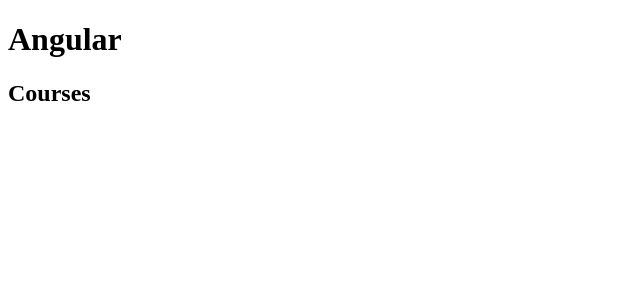
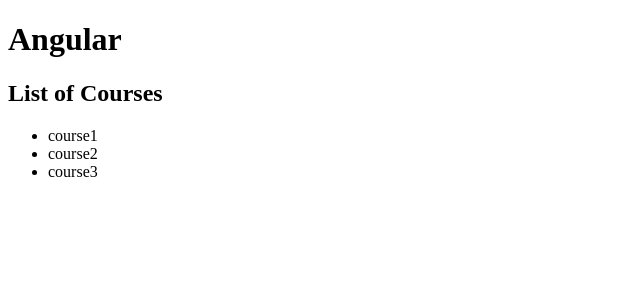
Before and after one commit to franckalain/JavaScript, an Angular app in the folder Angular/formation/: page / in a window 1280 px wide. Shown: the top 300 px of the page, without its empty margins (0-640 px from the left). Built offline with nearby package versions, Linux system fonts and the light colour scheme.

Commit message:
templates and directives

```diff
--- a/Angular/formation/src/app/app.module.ts
+++ b/Angular/formation/src/app/app.module.ts
@@ -4,11 +4,13 @@
 import { AppRoutingModule } from './app-routing.module';
 import { AppComponent } from './app.component';
 import { CoursesComponent } from './courses.component';
+import { CourseComponent } from './course/course.component';
 
 @NgModule({
   declarations: [
     AppComponent,
-    CoursesComponent
+    CoursesComponent,
+    CourseComponent
   ],
   imports: [
     BrowserModule,
--- /dev/null
+++ b/Angular/formation/src/app/course/course.component.html
@@ -0,0 +1 @@
+<p>course works!</p>
--- /dev/null
+++ b/Angular/formation/src/app/course/course.component.ts
@@ -0,0 +1,15 @@
+import { Component, OnInit } from '@angular/core';
+
+@Component({
+  selector: 'app-course',
+  templateUrl: './course.component.html',
+  styleUrls: ['./course.component.css']
+})
+export class CourseComponent implements OnInit {
+
+  constructor() { }
+
+  ngOnInit(): void {
+  }
+
+}
--- a/Angular/formation/src/app/courses.component.ts
+++ b/Angular/formation/src/app/courses.component.ts
@@ -2,9 +2,17 @@
 
 @Component({
     selector: 'courses',
-    template: '<h2>Courses</h2>'
+    template: `
+    <h2>{{title}}</h2>
+    <ul>
+        <li *ngFor="let course of courses">
+            {{course}}
+        </li>
+    </ul>
+    `
 })
 
 export class CoursesComponent{
-
+    title = 'List of Courses';
+    courses = ["course1", "course2", "course3"];
 }
```
Also changed, not shown: Angular/formation/src/app/course/course.component.css (added), 1 other file (tests, documents, lock files or other folders).
